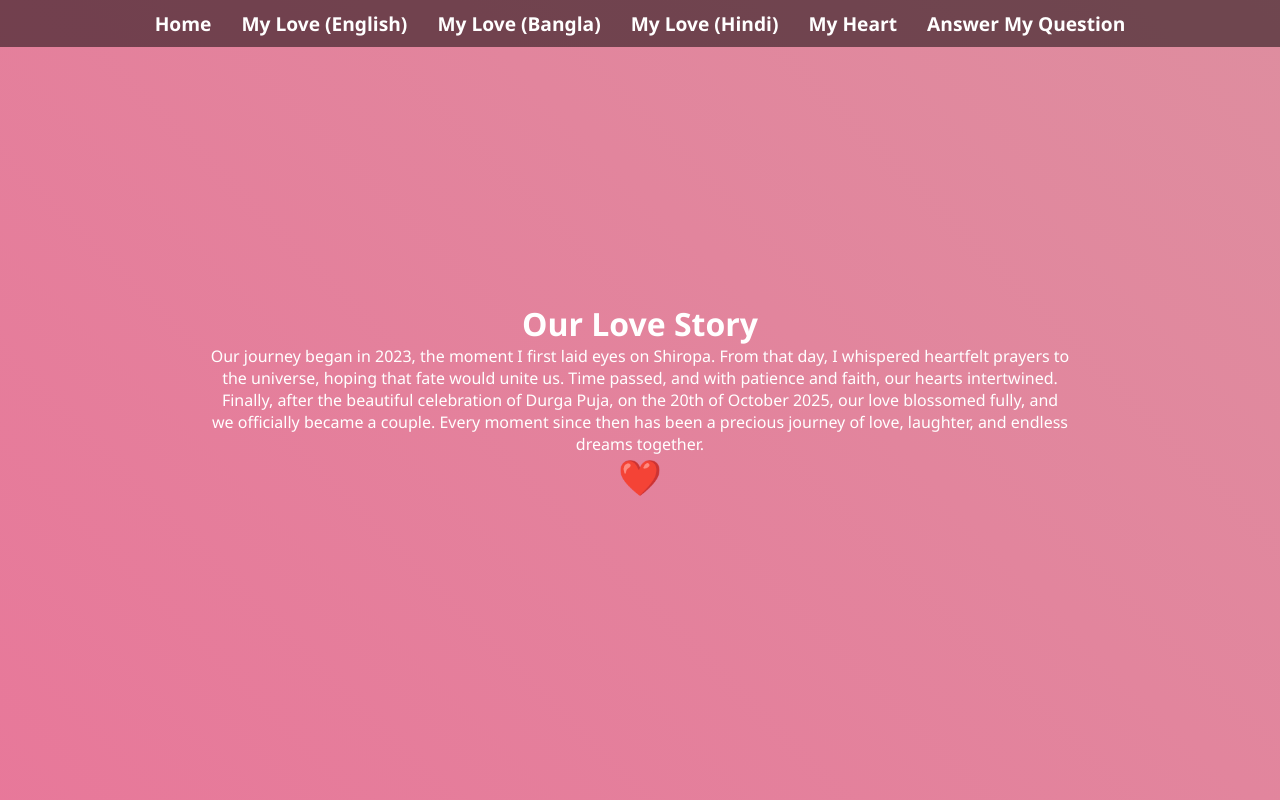
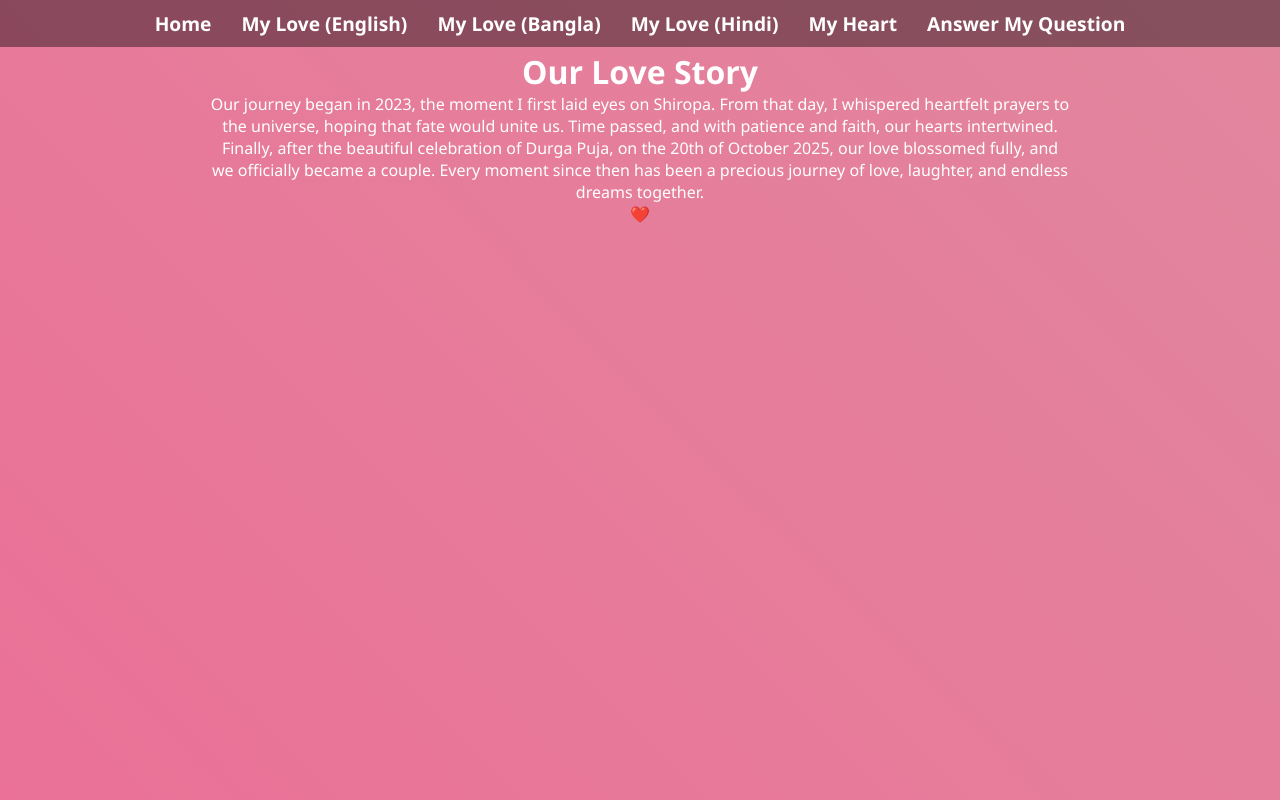
Before and after one commit to askmesupu/shiropa-supto, a React (Create React App) app: page / in a window 1280 px wide. Built offline with nearby package versions, Linux system fonts and the light colour scheme.

Commit message:
Update index.css

```diff
--- a/src/index.css
+++ b/src/index.css
@@ -7,9 +7,10 @@
 body, html, #root {
   height: 100%;
   font-family: 'Segoe UI', sans-serif;
+  overflow-x: hidden;
   background: linear-gradient(45deg, #ff6b6b, #f06595, #d4a5a5);
   background-size: 600% 600%;
-  animation: gradientAnimation 15s ease infinite;
+  animation: gradientAnimation 20s ease infinite;
 }
 
 @keyframes gradientAnimation {
@@ -22,17 +23,13 @@ body, html, #root {
   text-align: center;
   min-height: 100vh;
   color: white;
-  display: flex;
-  flex-direction: column;
-  justify-content: center;
-  align-items: center;
 }
 
 nav {
   position: fixed;
   top: 0;
   width: 100%;
-  background: rgba(0, 0, 0, 0.5);
+  background: rgba(0, 0, 0, 0.4);
   padding: 10px 0;
   z-index: 1000;
 }
@@ -43,7 +40,7 @@ nav a {
   margin: 0 15px;
   font-size: 1.2em;
   font-weight: bold;
-  transition: color 0.3s;
+  transition: 0.3s;
 }
 
 nav a:hover {
@@ -51,20 +48,84 @@ nav a:hover {
 }
 
 .container {
-  padding: 20px;
+  padding: 50px 20px;
   max-width: 900px;
   margin: auto;
   text-align: center;
+  position: relative;
 }
 
-.heart {
-  font-size: 2em;
-  color: #ff6b6b;
-  animation: heartBeat 1s infinite;
+.floating-img {
+  position: absolute;
+  width: 80px;
+  animation: floatImg 6s ease-in-out infinite;
 }
 
-@keyframes heartBeat {
-  0% { transform: scale(1); }
-  50% { transform: scale(1.1); }
-  100% { transform: scale(1); }
+@keyframes floatImg {
+  0%,100% { transform: translateY(0px); }
+  50% { transform: translateY(-20px); }
 }
+
+.button {
+  margin-top: 30px;
+  padding: 12px 25px;
+  font-size: 1.2em;
+  border: none;
+  border-radius: 12px;
+  cursor: pointer;
+  background: linear-gradient(45deg, #ff758c, #ff7eb3);
+  color: white;
+  transition: all 0.3s;
+}
+
+.button:hover {
+  transform: scale(1.1);
+  background: linear-gradient(45deg, #ff7eb3, #ff758c);
+}
+
+.animated-text span {
+  display: inline-block;
+  opacity: 0;
+  transform: translateY(20px);
+  animation: fadeInUp 0.8s forwards;
+}
+
+@keyframes fadeInUp {
+  to { opacity: 1; transform: translateY(0); }
+}
+
+.heart-word {
+  position: absolute;
+  font-size: 24px;
+  color: pink;
+  animation: floatUp linear infinite;
+}
+
+@keyframes floatUp {
+  0% { transform: translateY(100vh); opacity: 0; }
+  50% { opacity: 1; }
+  100% { transform: translateY(-100px); opacity: 0; }
+}
+
+.popup-img {
+  position: fixed;
+  top: 30%;
+  left: 50%;
+  transform: translate(-50%, -50%);
+  width: 200px;
+  display: none;
+  z-index: 999;
+}
+
+.footer-text {
+  margin-top: 30px;
+  font-size: 1.5em;
+  font-style: italic;
+  color: #ffe0e0;
+}
+
+@media (max-width: 600px) {
+  .animated-text { font-size: 1.2em; }
+  nav a { font-size: 1em; }
+  .floating-img { width: 50px; }
+}
```
